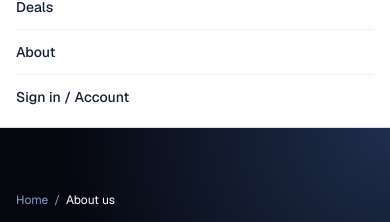
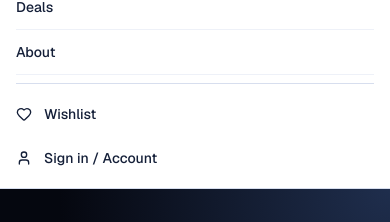
Before and after one commit to antoanMetodiev/Nexa-Shop, a Next.js app: page /en/about in a window 390 px wide. Both pictures are taken after a click on the button 28 px from the left and 32 px from the top of the page. Shown: the part 223-445 px from the top of the page. Built offline with nearby package versions, Linux system fonts and the light colour scheme; no server answers; the database is empty.

Commit message:
fix bug with saved products and profile links on mobile version

```diff
--- a/src/components/layout/Header.tsx
+++ b/src/components/layout/Header.tsx
@@ -4,7 +4,7 @@ import { Suspense, useState } from "react";
 import Image from "next/image";
 import { useTranslations } from "next-intl";
 import { AnimatePresence, motion } from "motion/react";
-import { Heart, Menu, ShoppingBag, X } from "lucide-react";
+import { Heart, LogOut, Menu, ShoppingBag, User as UserIcon, X } from "lucide-react";
 import { Link, useRouter } from "@/i18n/navigation";
 import { Container } from "@/components/ui/Container";
 import { AccountMenu } from "@/components/layout/AccountMenu";
@@ -14,6 +14,7 @@ import { MAIN_NAV, SITE_NAME } from "@/lib/constants";
 import { useCart } from "@/lib/cart-context";
 import { useWishlist } from "@/lib/wishlist-context";
 import { useSupabaseUserContext } from "@/lib/supabase/user-context";
+import { useProfile } from "@/lib/profile-context";
 import { createClient } from "@/lib/supabase/browser-client";
 
 function CountBadge({ count }: { count: number }) {
@@ -40,9 +41,19 @@ export function Header() {
   const { totalCount } = useCart();
   const { totalCount: wishlistCount } = useWishlist();
   const user = useSupabaseUserContext();
+  const { profile } = useProfile();
   const router = useRouter();
   const t = useTranslations("header");
   const tNav = useTranslations("nav");
+
+  const mobileUserLabel =
+    profile?.full_name ??
+    (user?.user_metadata?.full_name as string | undefined) ??
+    user?.email ??
+    "";
+
+  const mobileLinkClass =
+    "flex items-center gap-3 py-3 text-sm font-medium text-navy-800 transition-all duration-200 hover:pl-1.5 hover:text-navy-950";
 
   async function handleMobileSignOut() {
     const supabase = createClient();
@@ -142,23 +153,58 @@ export function Header() {
                     {tNav(item.key)}
                   </Link>
                 ))}
+
+                {/* Below `sm` the wishlist / account icons are hidden from the
+                    top bar, so the menu must expose them here. */}
+                <div className="mt-2 flex flex-col border-t border-navy-100 pt-2">
+                  {user && (
+                    <p className="truncate pb-1 pt-2 text-xs text-navy-500">
+                      {mobileUserLabel}
+                    </p>
+                  )}
+                  <Link
+                    href="/wishlist"
+                    onClick={() => setMenuOpen(false)}
+                    className={mobileLinkClass}
+                  >
+                    <Heart className="size-4" />
+                    <span className="flex-1">{t("wishlist")}</span>
+                    {wishlistCount > 0 && (
+                      <span className="rounded-full bg-navy-900 px-2 py-0.5 text-[11px] font-semibold text-white">
+                        {wishlistCount > 9 ? "9+" : wishlistCount}
+                      </span>
+                    )}
+                  </Link>
                   {user ? (
+                    <>
+                      <Link
+                        href="/account"
+                        onClick={() => setMenuOpen(false)}
+                        className={mobileLinkClass}
+                      >
+                        <UserIcon className="size-4" />
+                        {t("account")}
+                      </Link>
                       <button
                         type="button"
                         onClick={handleMobileSignOut}
-                    className="py-3 text-left text-sm font-medium text-navy-800 transition-all duration-200 hover:pl-1.5 hover:text-navy-950"
+                        className={`${mobileLinkClass} text-left`}
                       >
+                        <LogOut className="size-4" />
                         {t("signOut")}
                       </button>
+                    </>
                   ) : (
                     <Link
                       href="/sign-in"
                       onClick={() => setMenuOpen(false)}
-                    className="py-3 text-sm font-medium text-navy-800 transition-all duration-200 hover:pl-1.5 hover:text-navy-950"
+                      className={mobileLinkClass}
                     >
+                      <UserIcon className="size-4" />
                       {t("signIn")}
                     </Link>
                   )}
+                </div>
               </div>
             </Container>
           </motion.nav>
```
Lines whose indentation alone changed are shown as unchanged.
